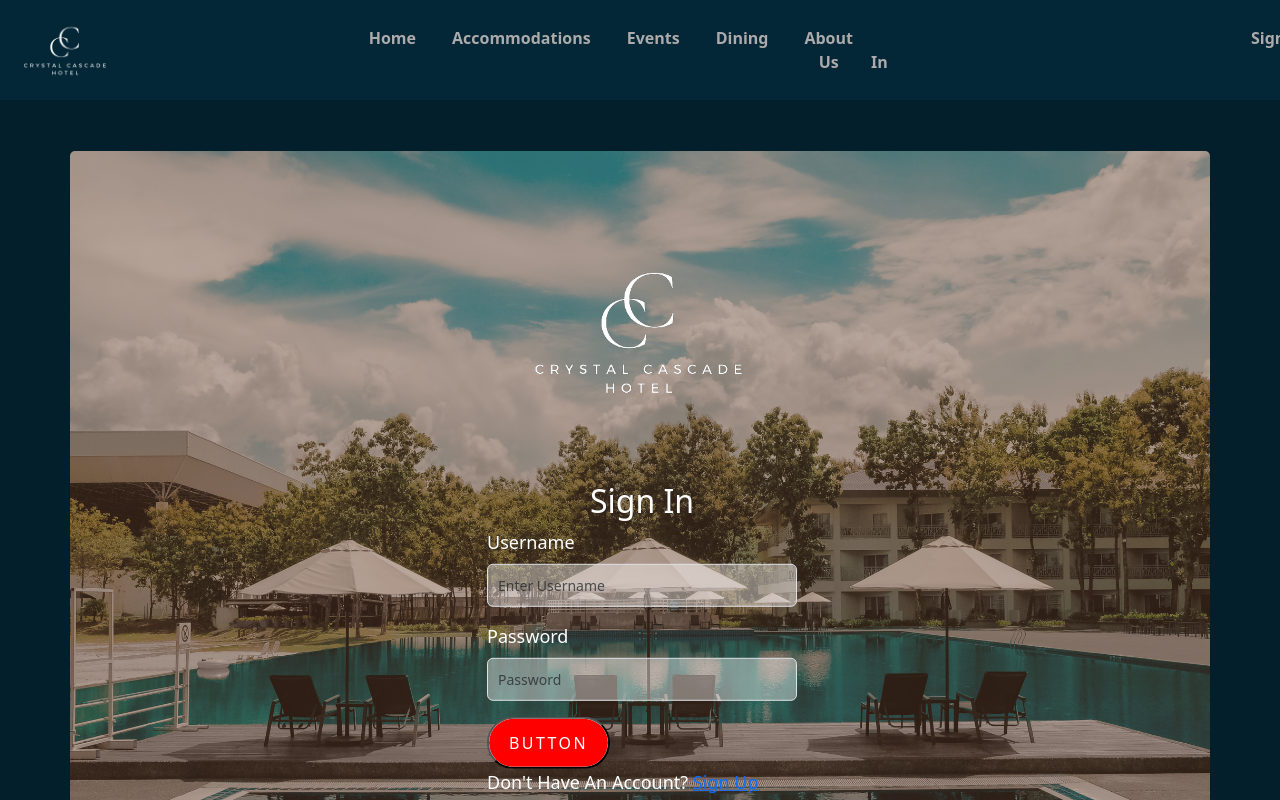
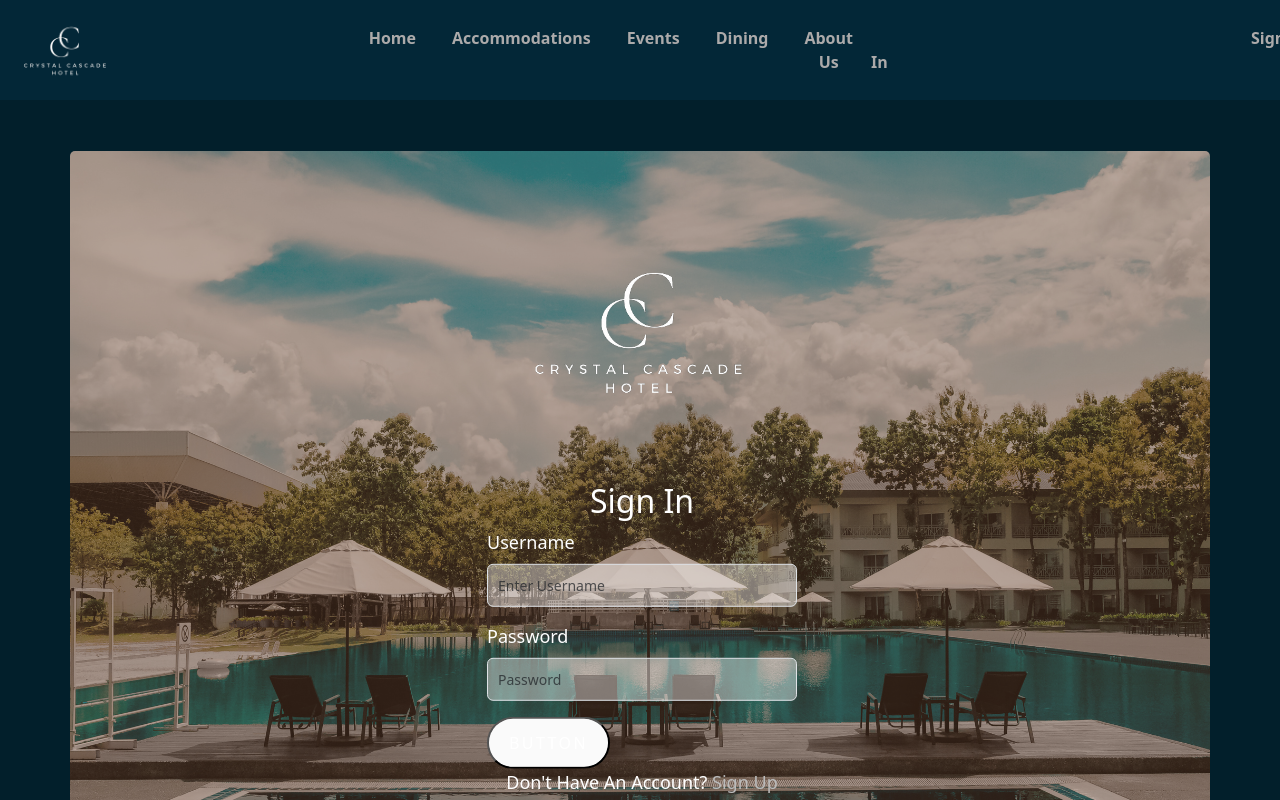
Before and after one commit to shakeeb2001/Final-Full-Stack-Project, a React (Create React App) app in the folder Frontend/front/: page /login in a window 1280 px wide. Shown: the top 800 px of the page. Built offline with nearby package versions, Linux system fonts and the light colour scheme.

Commit message:
login-commit

```diff
--- a/Frontend/front/src/pages/login.css
+++ b/Frontend/front/src/pages/login.css
@@ -83,7 +83,7 @@ h2 {
     left: 0;
     width: 100%;
     height: 100%;
-    background-color: red; /* Set your desired background color */
+    background-color: rgba(255, 255, 255, 0.696); /* Set your desired background color */
     border-radius: 10rem;
     z-index: -2;
 }
@@ -107,3 +107,14 @@ h2 {
 .button:hover:before {
     width: 100%;
 }
+.signup-link{
+    text-align: center;
+}
+.signup-link-route{
+    color: #bbbbbb;
+    text-decoration: none;
+}
+.signup-link-route:hover{
+    color: #ffffff;
+
+}
```
